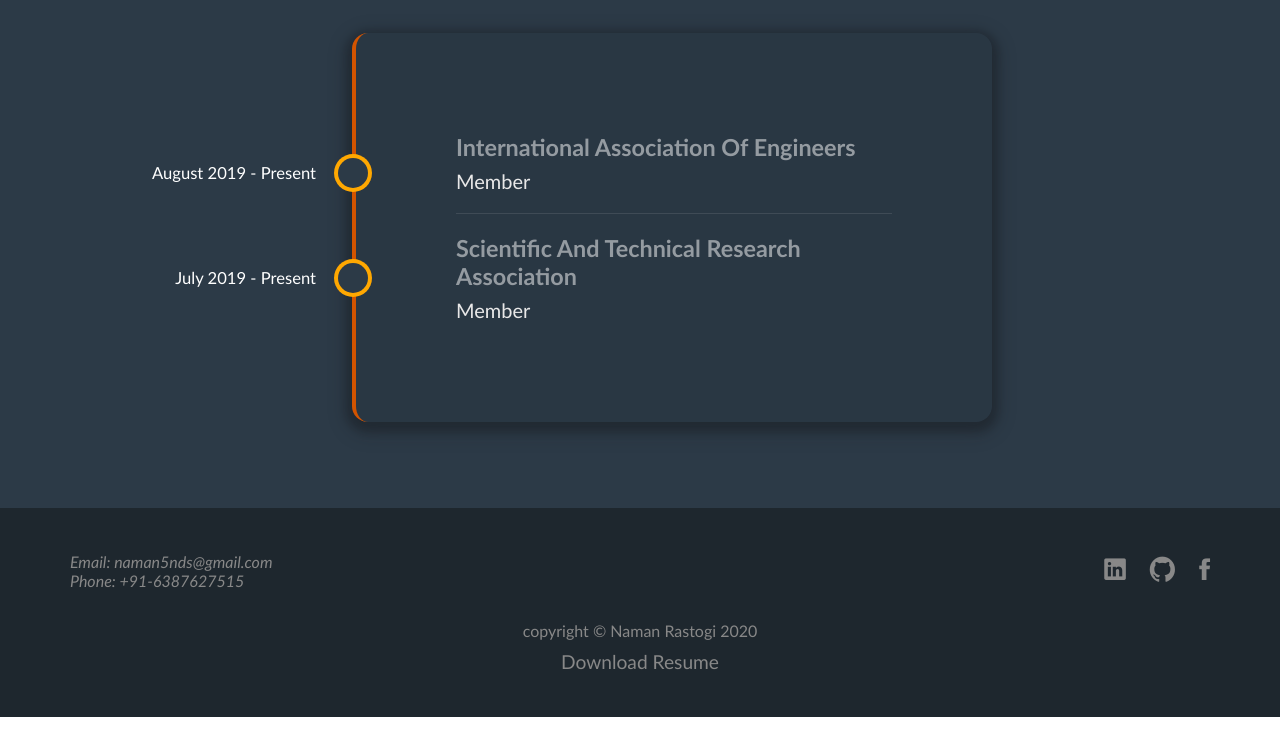
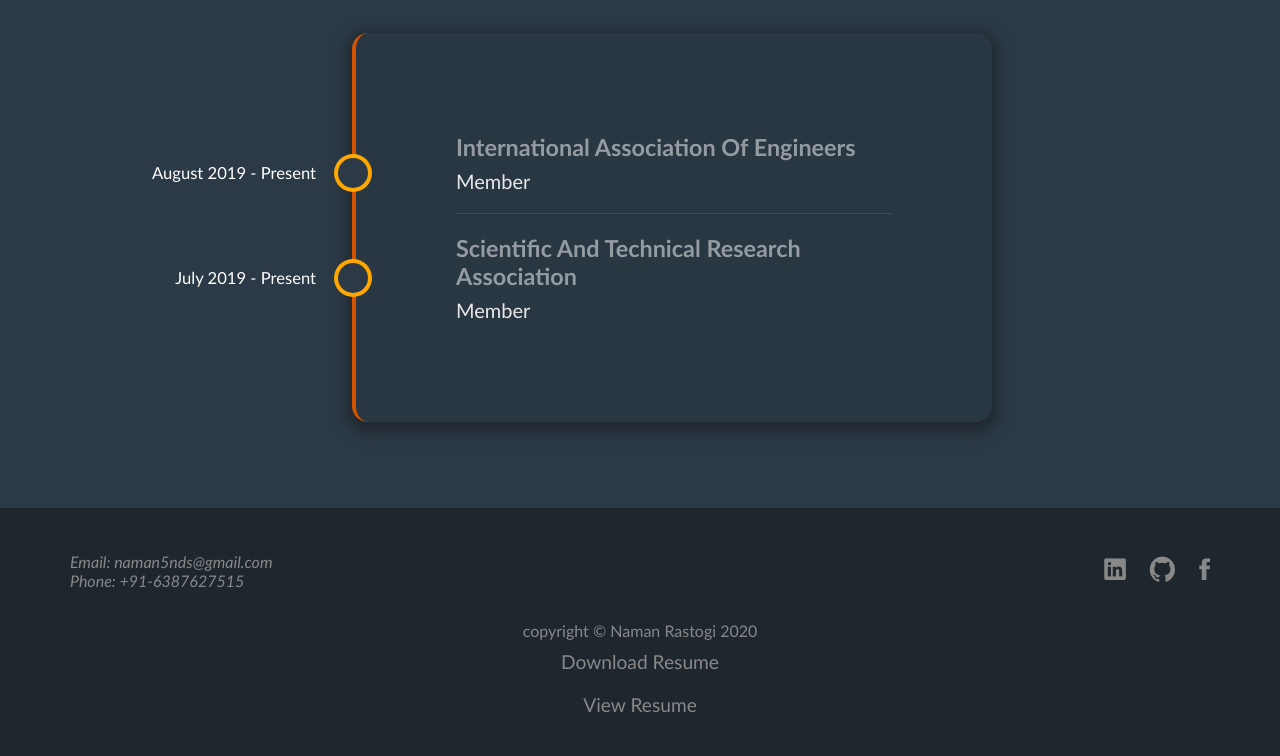
Before and after one commit to stardust-88/namanrastogi, a plain HTML site: page index.html in a window 1280 px wide. Shown: the part 4493-5249 px from the top of the page. Before the commit the page ends 5210 px from the top, so only its background shows below. Drawn offline with nearby package versions, Linux system fonts and the light colour scheme; files whose address does not match are found by name.

Commit message:
Update index.html

```diff
--- a/index.html
+++ b/index.html
@@ -267,7 +267,7 @@
                </div>
                 <div class="row download">
                         <a href="resources/data/Naman_Rastogi_Resume.pdf" download="resume-namanrastogi">Download Resume</a>
-                        <!--<embed src="resources/data/Naman_Rastogi_Resume.pdf" type="application/pdf" width="500px" height="700px">-->
+                        <a href="resources/data/Naman_Rastogi_Resume.pdf" target="_blank"><p>View Resume</p></a>
                 </div>
         </footer>
 
```
